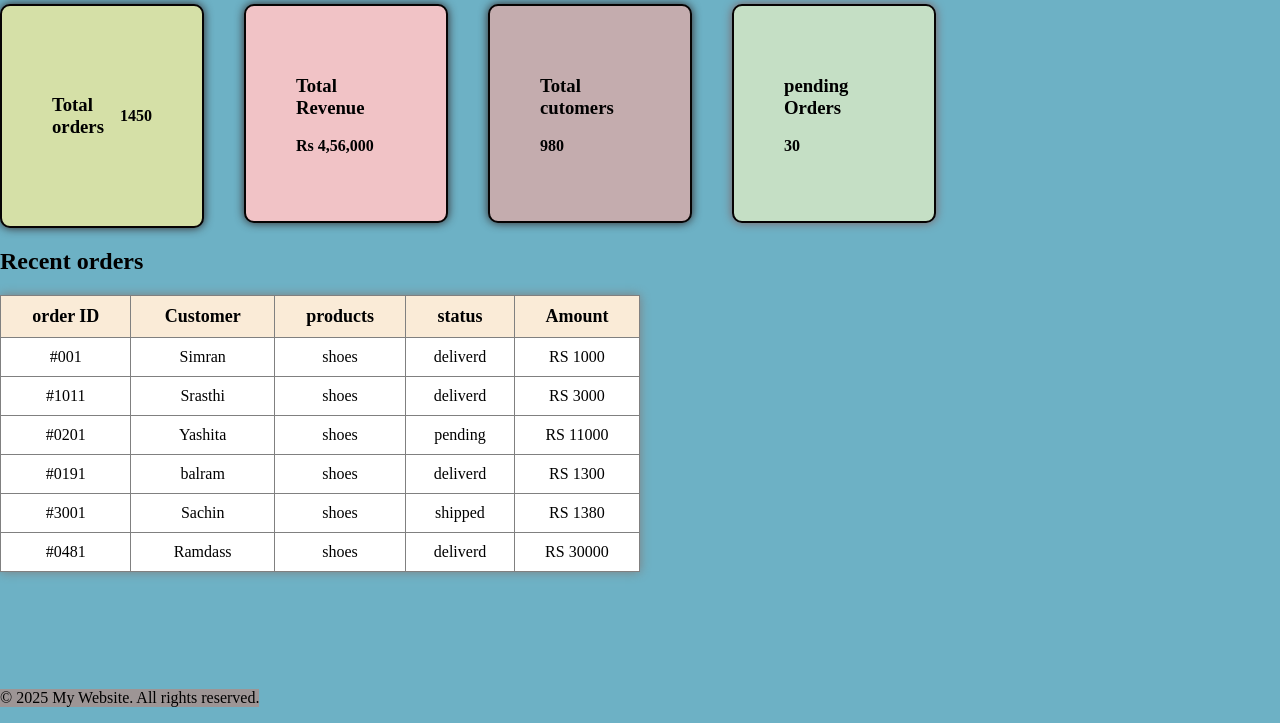
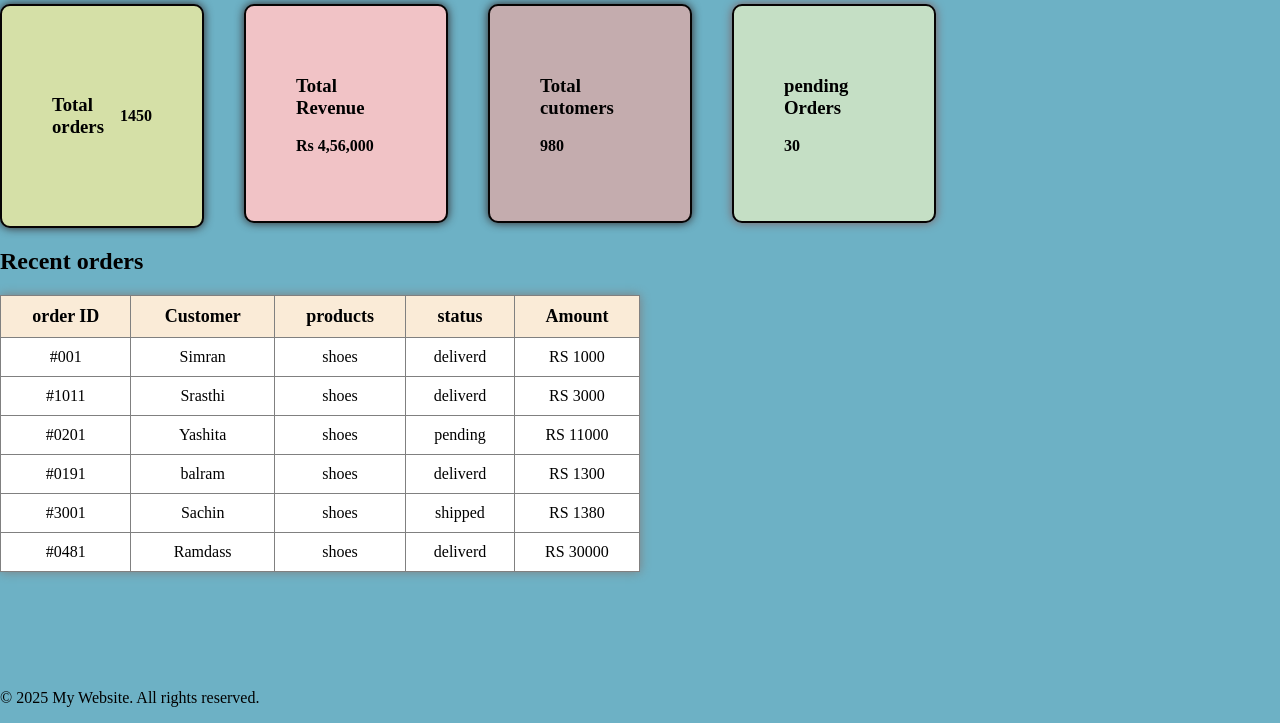
Before and after one commit to BalramKushwah21/E-Commerce, a plain HTML site: page Frontend/HTML/index.html in a window 1280 px wide. Shown: the part 77-800 px from the top of the page. Drawn offline with Linux system fonts and the light colour scheme; files whose address does not match are found by name.

Commit message:
correct some mistake

```diff
--- a/Frontend/CSS/index.css
+++ b/Frontend/CSS/index.css
@@ -112,6 +112,7 @@ a:hover{
      border: 2px solid rgb(6, 3, 3);
 
 }
+
 .cards:hover {
     background-color: rgb(131, 181, 98);
 }
@@ -144,14 +145,3 @@ a:hover{
     background-color: antiquewhite;
     font-size:18px;
 }
-
-
-/* For copywrite  */
-.copy_footer{
-    text-align: center;
-    padding: 0%;
-    background-color: #9d9595;
-    bottom: 0px;
-    /* width: 100%; */
-    position: fixed;
-}
--- a/Frontend/HTML/index.html
+++ b/Frontend/HTML/index.html
@@ -104,6 +104,6 @@
 
     <!-- For copyright symbol -->
 
-    <p class="copy_footer">&copy 2025 My Website. All rights reserved.</p>
+    <p style="bottom: 0%; position:fixed;" class="copy_footer">&copy 2025 My Website. All rights reserved.</p>
 </body>
 </html>
```
